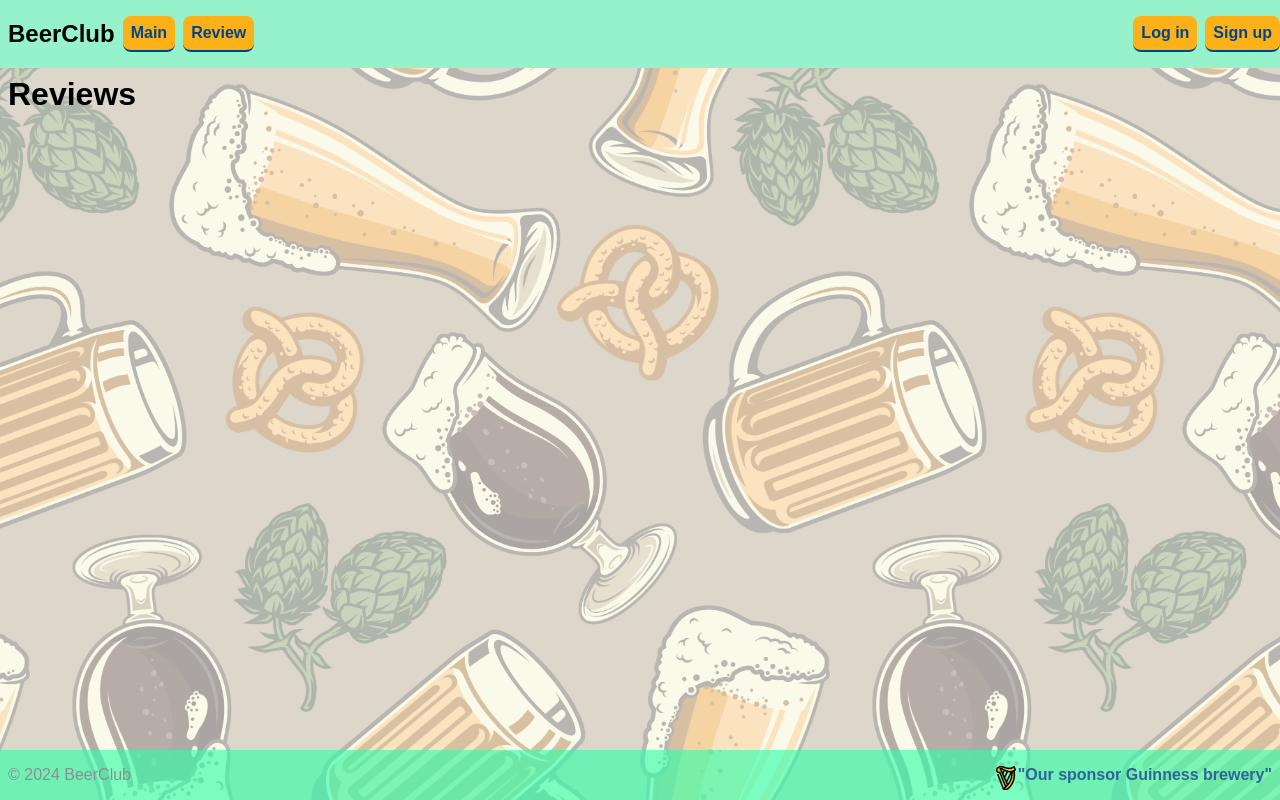
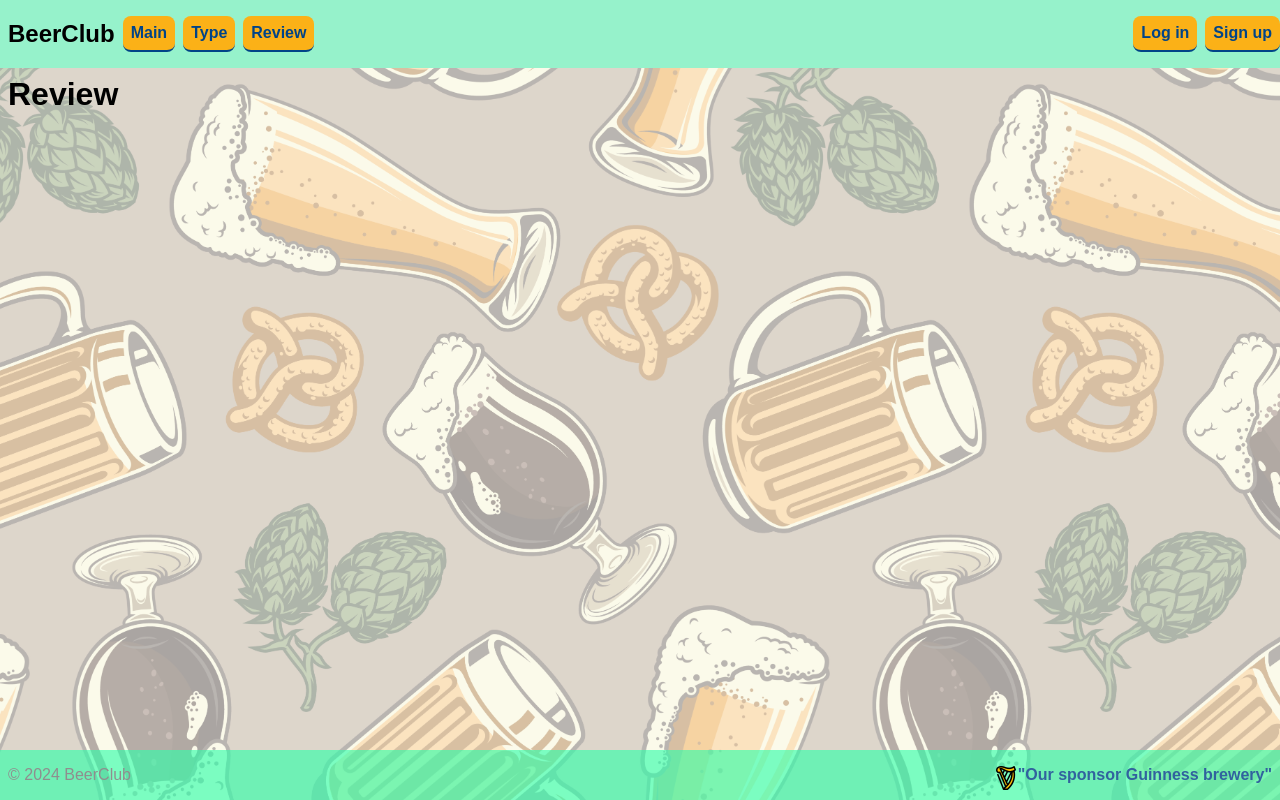
Before and after one commit to LukasJonaitis9/Beer_club, a Django app: page /review/ in a window 1280 px wide. Run offline with Django 5.2, Linux system fonts and the light colour scheme; data that the repository does not hold is empty.

Commit message:
Reviews atsispindi types

```diff
--- a/beer_club/beer_stories/templates/base.html
+++ b/beer_club/beer_stories/templates/base.html
@@ -11,6 +11,7 @@
         <span class="logo">BeerClub</span>
         <ul class="nav">
             <li><a href="{% url "index" %}">Main</a></li>
+            <li><a href="{% url "type_list" %}">Type</a></li>
             <li><a href="{% url "review_list" %}">Review</a></li>
         </ul>
         <span class="spacer"></span>
--- a/beer_club/beer_stories/templates/beer_stories/review_list.html
+++ b/beer_club/beer_stories/templates/beer_stories/review_list.html
@@ -1,7 +1,7 @@
 {% extends "base.html" %}
 {% block title %}{{ block.super }} list{% endblock title %}
 {% block content %}
-<h1>Reviews</h1>
+<h1>Review</h1>
 <ul>
     {% for review in review_list %}
         <li>
--- a/beer_club/beer_stories/urls.py
+++ b/beer_club/beer_stories/urls.py
@@ -3,6 +3,9 @@ from . import views
 
 urlpatterns = [
     path('', views.index, name='index'),
+    path('type/', views.TypeListView.as_view(), name='type_list'),
+    path('type/<int:pk>/', views.TypeDetailView.as_view(), name='type_detail'),
+    path('type/<int:pk>/edit/', views.TypeUpdateView.as_view(), name='type_update'),
     path('review/', views.review_list, name='review_list'),
-    path('review/<int:pk>/', views.review_detail, name='review_detail')
+    path('review/<int:pk>/', views.review_detail, name='review_detail'),
 ]
--- a/beer_club/beer_stories/views.py
+++ b/beer_club/beer_stories/views.py
@@ -1,6 +1,60 @@
+from django.contrib.auth.mixins import LoginRequiredMixin, UserPassesTestMixin
 from django.http import HttpRequest, HttpResponse
 from django.shortcuts import render, get_object_or_404
+from django.urls import reverse
+from django.views import generic
+from django.contrib import messages
 from . import models
+from django.db.models import Count
+#
+class TypeListView(generic.ListView):
+    model = models.Type
+    template_name = 'beer_stories/type_list.html'
+
+    def get_queryset(self):
+        queryset = super().get_queryset()
+        queryset = queryset.annotate(review_count=Count('review'))
+        return queryset
+#
+
+class TypeDetailView(generic.DetailView):
+    model = models.Type
+    template_name = 'beer_stories/type_detail.html'
+
+    def get_context_data(self, **kwargs):
+        context = super().get_context_data(**kwargs)
+        type_obj = self.get_object()
+        context['reviews'] = type_obj.review.all()  # Use the related name 'review'
+        return context
+
+
+class TypeCreateView(LoginRequiredMixin, generic.CreateView):
+    model = models.Type
+    template_name = 'beer_stories/type_create.html'
+    fields = ('name')
+
+    def get_success_url(self) -> str:
+        messages.success(self.request,
+        ('type created succesfully').capitalize())
+
+    def from_valid(self, form):
+        form.instance.owner = self.request.user
+        return super().form_valid(form)
+
+#UPDEITAI UZKOMENTUOTI??????????????
+
+class TypeUpdateView(LoginRequiredMixin, UserPassesTestMixin, generic.UpdateView):
+    model = models.Type
+    template_name = 'beer_stories/type_update.html'
+    fields=('name')
+
+    def get_success_url(self) -> str:
+        messages.success(self.request,
+        ('type updated succesfully').capitalize())
+
+    def test_func(self) -> bool | None:
+        return self.get_object().owner == self.request.user
+
 
 def index(request: HttpRequest) -> HttpResponse:
     context = {
--- a/beer_club/user_profile/urls.py
+++ b/beer_club/user_profile/urls.py
@@ -5,4 +5,5 @@ urlpatterns = [
     path('signup/', views.signup, name='signup'),
     path('detail/', views.user_detail, name='user_detail_current'),
     path('detail/<str:username>/', views.user_detail, name='userdetail'),
+    path('user/<str:username>/', views.user_detail, name='user_detail')
 ]
```
Also changed, not shown: beer_club/beer_stories/templates/beer_stories/type_detail.html (added, +19 -0 lines), beer_club/beer_stories/templates/beer_stories/type_list.html (added, +13 -0 lines), beer_club/beer_stories/templates/beer_stories/type_update.html (added, +10 -0 lines).
